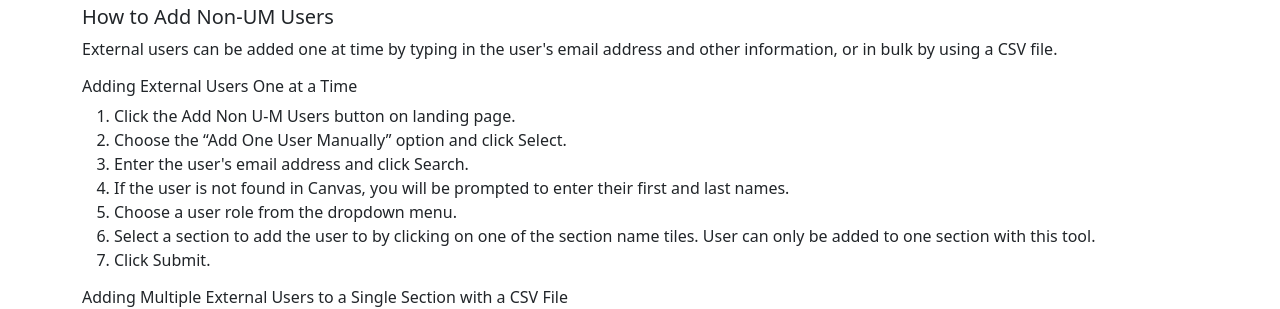
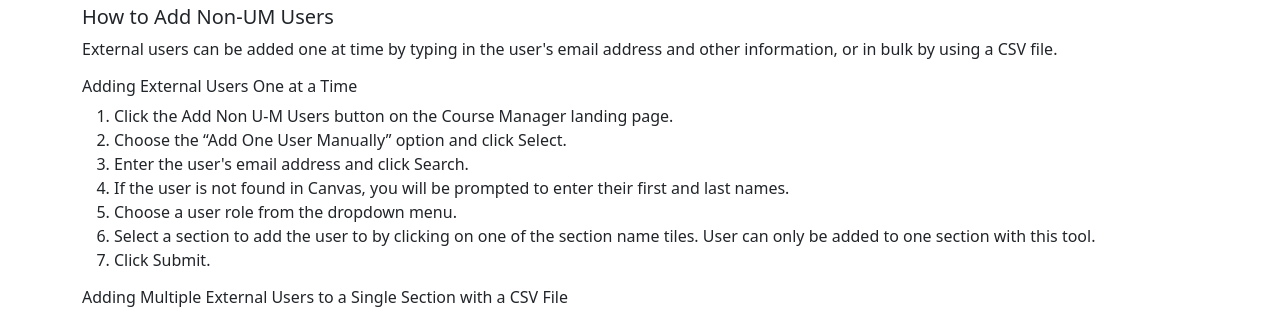
Before and after one commit to tl-its-umich-edu/canvas-course-manager-next, a Jekyll site: the page built from docs/add-non-um-users.html, in a window 1280 px wide. Shown: the part 387-696 px from the top of the page. Built offline with Jekyll 4.4.1, drawn with Linux system fonts in a browser that asks for light colours.

Commit message:
Update docs/add-non-um-users.html
Co-authored-by: melindakraft <makraft@umich.edu>

```diff
--- a/docs/add-non-um-users.html
+++ b/docs/add-non-um-users.html
@@ -19,7 +19,7 @@ title: Add Non-UM Users
 <p>External users can be added one at time by typing in the user&apos;s email address and other information, or in bulk by using a CSV file.</p>
 <h3 class="h6">Adding External Users One at a Time</h3>
 <ol>
-  <li>Click the Add Non U-M Users button on landing page.</li>
+  <li>Click the Add Non U-M Users button on the Course Manager landing page.</li>
   <li>Choose the &#8220;Add One User Manually&#8221; option and click Select.</li>
   <li>Enter the user&apos;s email address and click Search.</li>
   <li>If the user is not found in Canvas, you will be prompted to enter their first and last names.</li>
```
